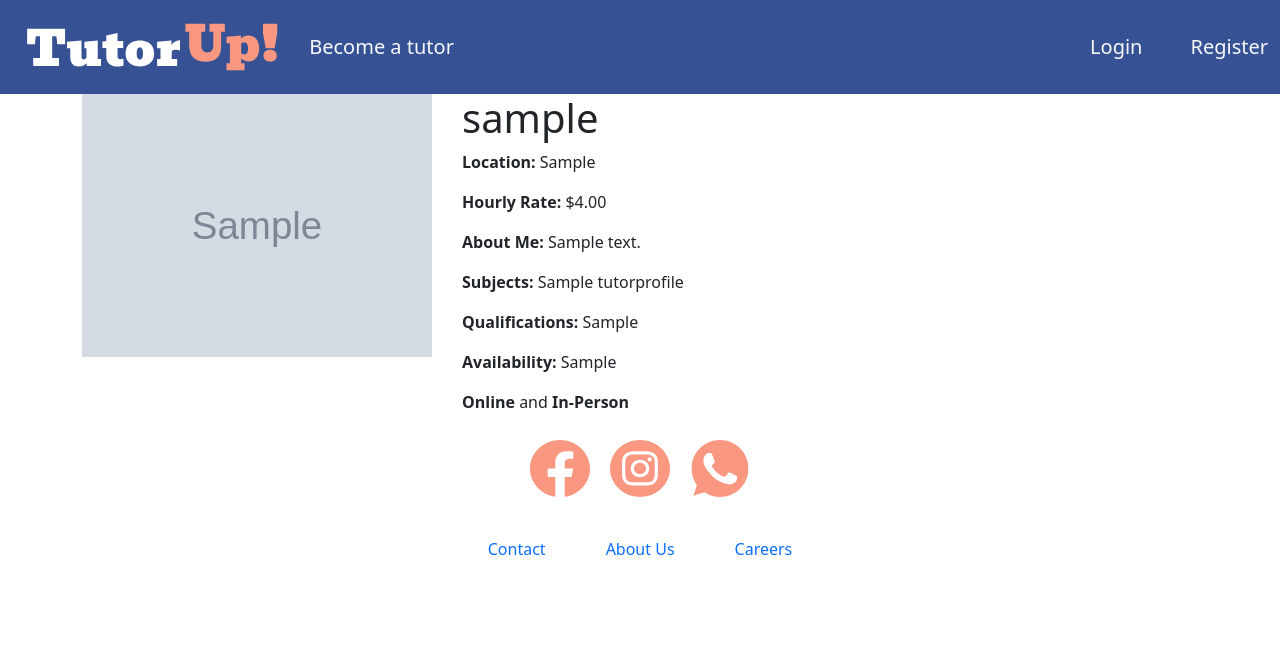
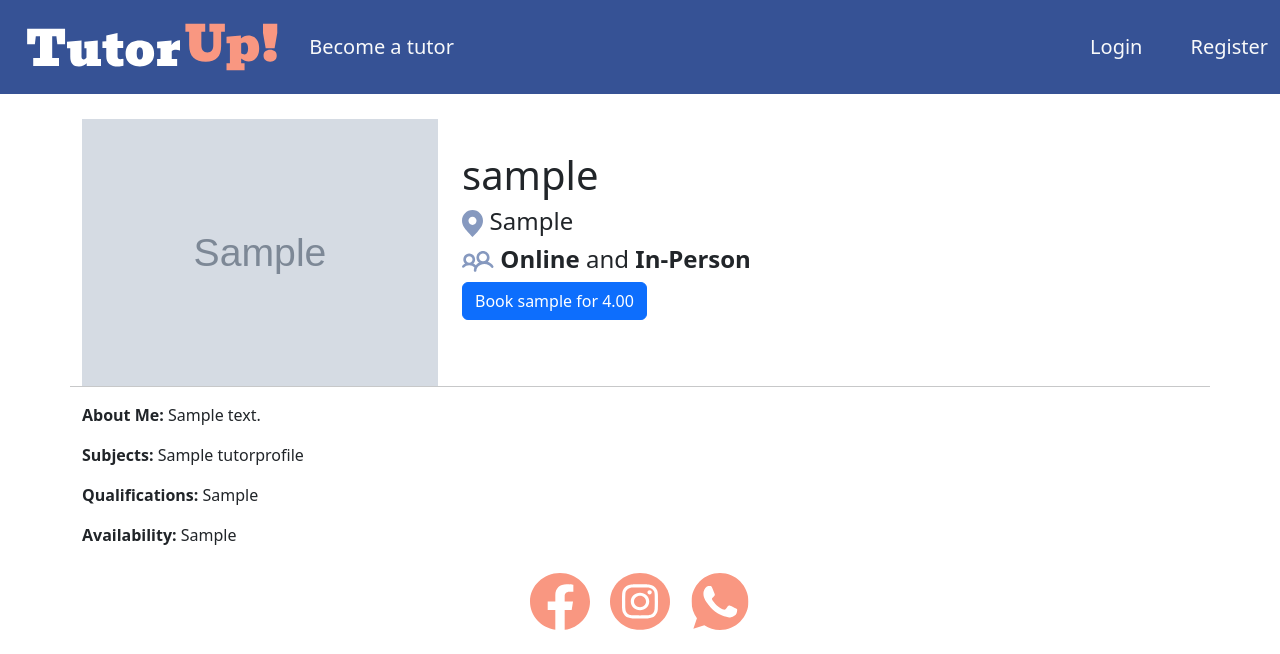
Before and after one commit to anasenjug/tutorup_default_auth, a Django app: template tutorup/core/templates/tutor_profile_view.html in a window 1280 px wide. Shown: the top 654 px of the page. Run offline with Django 5.2, Linux system fonts and the light colour scheme; the template is opened without the code that fills it: values that come from a table or form of the project are taken from there, others are empty; tables that the repository leaves empty hold one stand-in row (values such as "Sample post"); grey boxes marked "Sample" are stand-in pictures; some libraries are stand-ins or nearby versions.

Commit message:
Add changes to tutor profile page

```diff
--- a/tutorup/core/models.py
+++ b/tutorup/core/models.py
@@ -22,6 +22,7 @@ class TutorProfile(models.Model):
     subjects = models.TextField(blank=True, null=True)
     qualifications = models.TextField(blank=True, null=True)
     availability = models.TextField(blank=True, null=True)
+    works_at = models.TextField(blank=True, null=True)
     profile_picture = models.ImageField(
         upload_to="tutor_profiles/",
         default="tutor_profiles/default.png",
@@ -30,3 +31,16 @@ class TutorProfile(models.Model):
 
     def __str__(self):
         return f"{self.user.username}'s Profile"
+
+    def average_rating(self):
+        return self.reviews.aggregate(Avg('rating'))['rating__avg'] or 0
+
+class Review(models.Model):
+    tutor = models.ForeignKey(TutorProfile,on_delete=models.CASCADE, related_name="reviews")
+    student = models.ForeignKey(settings.AUTH_USER_MODEL, on_delete=models.CASCADE, related_name="student_reviews")
+    rating = models.PositiveIntegerField()  # Assuming a scale of 1-5
+    comment = models.TextField(blank=True, null=True)
+    created_at = models.DateTimeField(auto_now_add=True)
+
+    def __str__(self):
+        return f"Review by {self.student.user.username} for {self.tutor.user.username}"
--- a/tutorup/core/templates/tutor_profile_view.html
+++ b/tutorup/core/templates/tutor_profile_view.html
@@ -1,40 +1,53 @@
+
 {% extends "base.html" %}
 
+{% load static %}
 {% block content %}
 <div class="container">
     <div class="row justify-content-start">
         <div class="col-4">
             {% if tutor_profile.profile_picture %}
-            <img src="{{ tutor_profile.profile_picture.url }}" alt="{{ tutor_profile.user.username }}'s Profile Picture" class="img-fluid" style="max-width: 350px;">
+            <img src="{{ tutor_profile.profile_picture.url }}" alt="{{ tutor_profile.user.username }}'s Profile Picture" class="img-fluid" style="max-width:110%; padding-top: 7%; padding-right: 10%;">
             {% else %}
                 <p>No profile picture available</p>
             {% endif %}
             </div>
-        <div class="col-4">
+            <div class="col-4" style="padding-top: 5%;">
 
             <h1>{{ tutor_profile.user.username }}</h1>
 
-        <p><strong>Location:</strong> {{ tutor_profile.location }}</p>
-        <p><strong>Hourly Rate:</strong> ${{ tutor_profile.hourly_rate }}</p>
+                <h4><strong> <img src="{% static 'images/location.svg' %}" alt="Location Icon" style="width: 6%; height: auto;"></strong> {{ tutor_profile.location }}</h4>
+
+                {% if tutor_profile.is_online or tutor_profile.is_in_person %}
+                <h4>
+                    <img src="{% static 'images/onlineinperson.svg' %}" alt="Person Icon" style="width: 9%; height: auto;">
+                    <strong>{% if tutor_profile.is_online %}Online{% endif %}</strong>
+                    {% if tutor_profile.is_online and tutor_profile.is_in_person %} and {% endif %}
+                    <strong>{% if tutor_profile.is_in_person %}In-Person{% endif %}</strong>
+                </h4>
+                {% endif %}
+
+                {% if request.user == tutor_profile.user %}
+                <a href="{% url 'tutor_profile_edit' %}" class="btn btn-primary">Edit Profile</a>
+                {% else %}
+                <a href="#" class="btn btn-primary">Book {{ tutor_profile.user.username }} for {{ tutor_profile.hourly_rate }}</a>
+                {% endif %}
+
+
+
+        </div>
+    <hr>
+    </div>
+
     <p><strong>About Me:</strong> {{ tutor_profile.about_me }}</p>
     <p><strong>Subjects:</strong> {{ tutor_profile.subjects }}</p>
     <p><strong>Qualifications:</strong> {{ tutor_profile.qualifications }}</p>
     <p><strong>Availability:</strong> {{ tutor_profile.availability }}</p>
-        {% if tutor_profile.is_online or tutor_profile.is_in_person %}
-        <p>
-            <strong>{% if tutor_profile.is_online %}Online{% endif %}</strong>
-            {% if tutor_profile.is_online and tutor_profile.is_in_person %} and {% endif %}
-            <strong>{% if tutor_profile.is_in_person %}In-Person{% endif %}</strong>
-        </p>
-        {% endif %}
-        {% if request.user == tutor_profile.user %}
-        <a href="{% url 'tutor_profile_edit' %}" class="btn btn-primary">Edit Profile</a>
-        {% endif %}
-    </div>
 
-</div>
+
 
 </div>
 
 
+
 {% endblock %}
```
Also changed, not shown: tutorup/core/static/images/location.svg (added), tutorup/core/static/images/onlineinperson.svg (added). Lines whose indentation alone changed are shown as unchanged.
